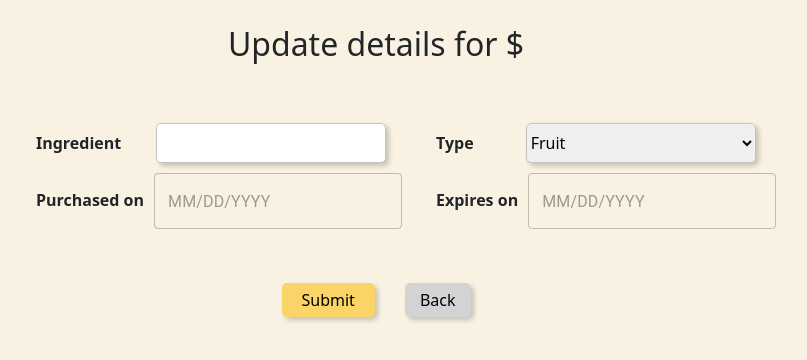
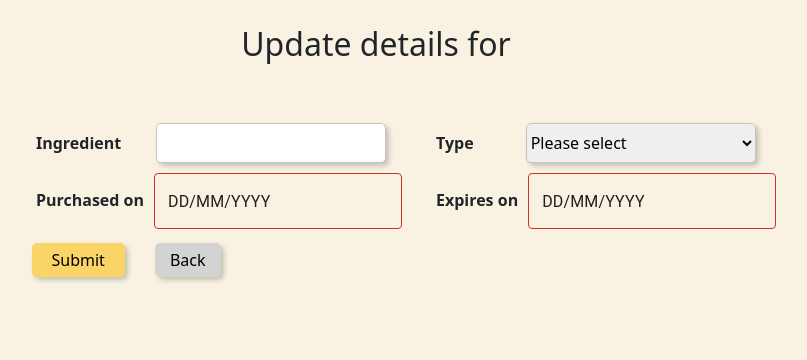
Before and after one commit to evangelenesiyin/mealplanner, a React (Vite) app: page /fridge/1/edit in a window 1280 px wide. Shown: the top 360 px of the page, without its empty margins (264-1071 px from the left). Built offline with nearby package versions, Linux system fonts and the light colour scheme.

Commit message:
fix: link input data to airtable and display updated info in ingredient card

```diff
--- a/src/components/Form/EditForm.jsx
+++ b/src/components/Form/EditForm.jsx
@@ -3,63 +3,79 @@ import { Link, useParams } from "react-router-dom";
 import { AdapterDayjs } from '@mui/x-date-pickers/AdapterDayjs';
 import { LocalizationProvider } from '@mui/x-date-pickers/LocalizationProvider';
 import { DatePicker } from '@mui/x-date-pickers/DatePicker';
+import formatDate from './Date';
 import "./EditForm.css"
 
 export default function EditForm () {
     const initialIngredient = { name: "", type: "", purchaseDate: "", expiryDate: ""};
     const [ingredientList, setIngredientList] = useState([]);
     const [formData, setFormData] = useState({ ...initialIngredient });
+    const [purchaseDate, setPurchaseDate] = useState("");
+    const [expiryDate, setExpiryDate] = useState("");
     const { id } = useParams();
 
-//     const handleChange = (event) => {
-//     const { name, value } = event.target;
-//     setFormData({ ...formData, [name]: value });
-//     };
+    const handleChange = (event) => {
+    const { name, value } = event.target;
+    setFormData({ ...formData, [name]: value });
+    };
 
-//     const handlePurchaseDateChange = (date) => {
-//         setPurchaseDate(date);
-//     };
+    const handlePurchaseDateChange = (date) => {
+        setPurchaseDate(date);
+    };
 
-//     const handleExpiryDateChange = (date) => {
-//         setExpiryDate(date);
-//     };
+    const handleExpiryDateChange = (date) => {
+        setExpiryDate(date);
+    };
 
-//     const handleSubmit = async (event) => {
-//     event.preventDefault();
-//     if (formData.name.trim() === '' || formData.type === '' || !purchaseDate || !expiryDate) {
-//     return;
-//     }
-//     const newData = {
-//       "records": [
-//         {
-//           "fields": {
-//             "name": formData.name,
-//             "type": formData.type,
-//             "purchaseDate": purchaseDate,
-//             "expiryDate": expiryDate,
-//           },
-//         },
-//       ],
-//     };
+    const handleUpdate = async (event) => {
+    event.preventDefault();
 
-//     const AIRTABLE_API_KEY = 'patHEpY0OX1f5m692.3c173ace26d4a13ae350424ea67f610df9c6c2aa6486fd9008060dbe191ed051';
-//     const BASE_ID = 'appNo7BJCMjuy3aw5';
-//     const TABLE_NAME = 'Ingredients%20List';
+    if (formData.name.trim() === '' || formData.type === '' || !purchaseDate || !expiryDate) {
+    return;
+    }
 
-//     const response = await fetch(`${BASE_ID}/${TABLE_NAME}/${id}`, {
-//       method: "PATCH",
-//       headers: {
-//         "Content-Type": "application/json",
-//         Authorization: `Bearer ${AIRTABLE_API_KEY}`,
-//       },
-//       body: JSON.stringify(newData)
-//     });
-//     await response.json();
-//   };
+    const newData = {
+      "records": [
+        {
+            "id": id,
+            "fields": {
+            "name": formData.name,
+            "type": formData.type,
+            "purchaseDate": purchaseDate,
+            "expiryDate": expiryDate,
+          },
+        },
+      ],
+    };
+
+    const AIRTABLE_API_KEY = 'patHEpY0OX1f5m692.3c173ace26d4a13ae350424ea67f610df9c6c2aa6486fd9008060dbe191ed051';
+    const BASE_ID = 'appNo7BJCMjuy3aw5';
+    const TABLE_NAME = 'Ingredients%20List';
+
+    const response = await fetch(`https://api.airtable.com/v0/${BASE_ID}/${TABLE_NAME}`, {
+      method: "PATCH",
+      headers: {
+        "Content-Type": "application/json",
+        Authorization: `Bearer ${AIRTABLE_API_KEY}`,
+      },
+      body: JSON.stringify(newData)
+    });
+    if (response.ok) {
+      const newIngredient = {
+        ...formData,
+        purchaseDate: formatDate(purchaseDate),
+        expiryDate: formatDate(expiryDate),
+    };
+    setIngredientList([...ingredientList, newIngredient]);
+    setFormData({ ...initialIngredient });
+    setPurchaseDate(null);
+    setExpiryDate(null);
+    };
+  };
 
     return (
         <>
-        <h2>Update details for ${formData.name}</h2>
+        <h2>Update details for {formData.name}</h2>
         <LocalizationProvider dateAdapter={AdapterDayjs}>
 
         <form className="editform-container">
@@ -68,13 +84,22 @@ export default function EditForm () {
             <label>Ingredient</label>
             </span>
             <span>
-            <input />
+            <input
+                type="text"
+                name="name"
+                value={formData.name}
+                onChange={handleChange}
+            />
             </span>
             </div>
 
             <div className="editform-type">
             <label>Type</label>
-            <select>
+            <select
+                name="type"
+                value={formData.type}
+                onChange={handleChange}
+            >
                 <option disabled value="">
                         Please select
                         </option>
@@ -89,19 +114,27 @@ export default function EditForm () {
 
             <div className="editform-purchase">
             <label>Purchased on</label>
-            <DatePicker />
+            <DatePicker
+                value={purchaseDate}
+                onChange={handlePurchaseDateChange}
+                format="DD/MM/YYYY"
+                    />
             </div>
 
             <div className="editform-expiry">
             <label>Expires on</label>
-            <DatePicker />
+            <DatePicker
+                value={expiryDate}
+                onChange={handleExpiryDateChange}
+                format="DD/MM/YYYY"
+            />
             </div>
 
-        </form>
         <div className="editform-buttons">
-        <button className="editform-submit">Submit</button>
+        <button className="editform-submit" onClick={handleUpdate}>Submit</button>
         <Link to={`/fridge`}><button className="go-back">Back</button></Link>
         </div>
+        </form>
 
         </LocalizationProvider>
         </>
```
